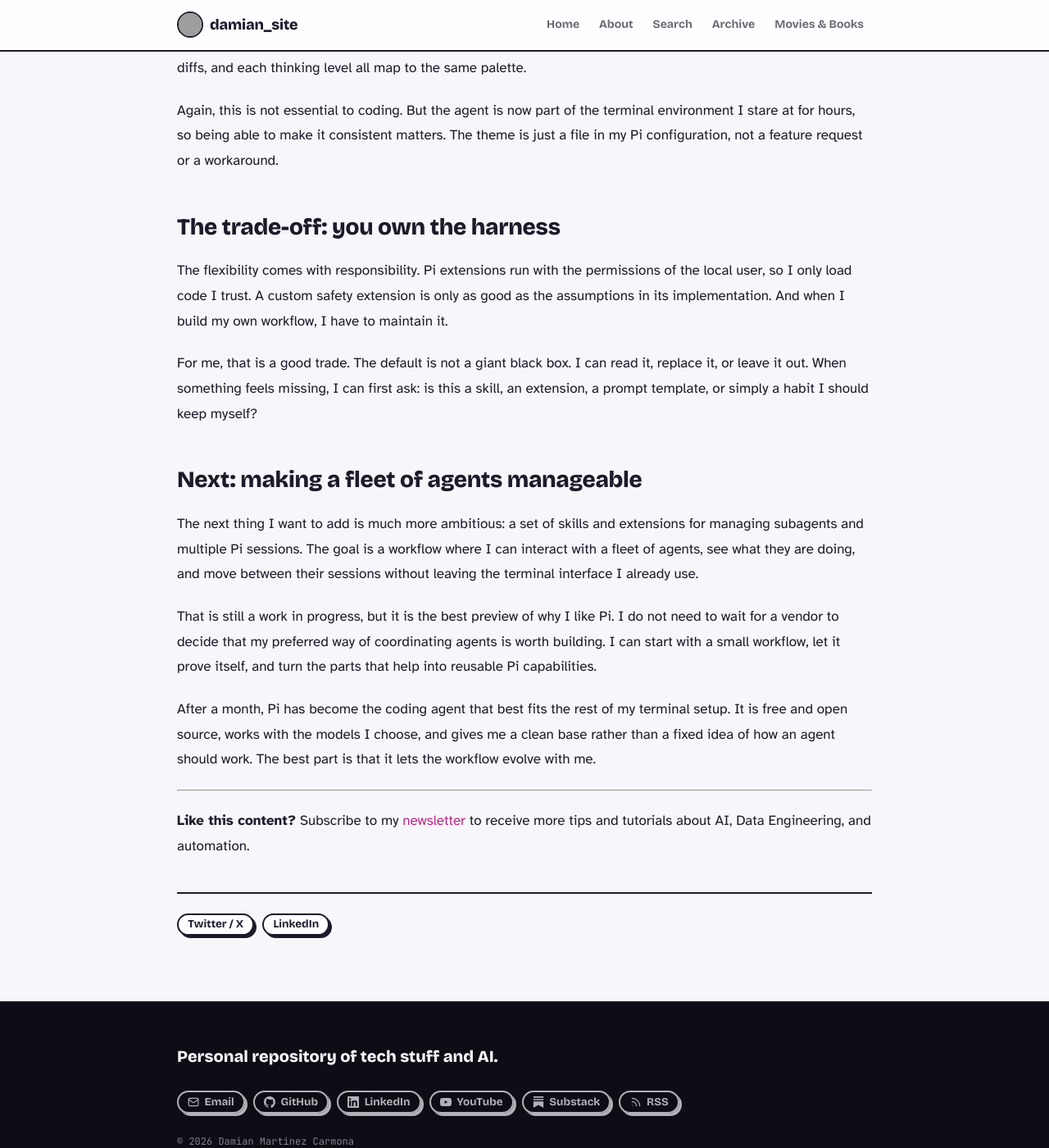
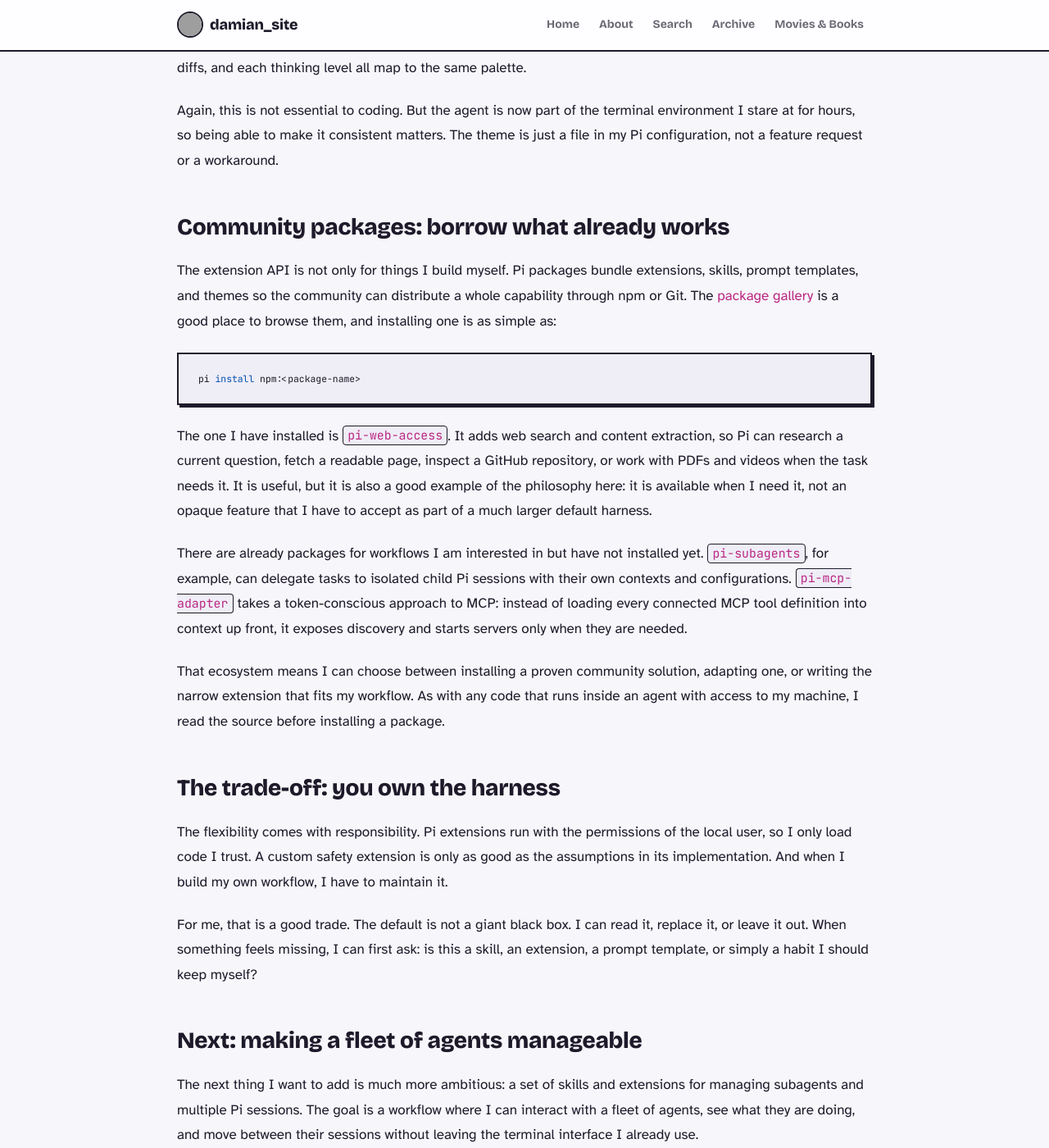
Before and after one commit to DamiMartinez/damimartinez.github.io, a Jekyll site: the page built from _posts/2026-10-04-why-i-like-pi-coding-agent.md, in a window 1280 px wide and 1400 px high, scrolled down 4208 px. Shown: the whole window at 82% size. Built offline with Jekyll 4.4.1, drawn with Linux system fonts in a browser that asks for light colours; grey boxes are pictures that could not be loaded.

Commit message:
content: add Pi community packages section

````diff
--- a/_posts/2026-10-04-why-i-like-pi-coding-agent.md
+++ b/_posts/2026-10-04-why-i-like-pi-coding-agent.md
@@ -86,6 +86,20 @@ In the previous post I made Terminal.app, tmux, Neovim, and Claude Code agree on
 
 Again, this is not essential to coding. But the agent is now part of the terminal environment I stare at for hours, so being able to make it consistent matters. The theme is just a file in my Pi configuration, not a feature request or a workaround.
 
+## Community packages: borrow what already works
+
+The extension API is not only for things I build myself. Pi packages bundle extensions, skills, prompt templates, and themes so the community can distribute a whole capability through npm or Git. The [package gallery](https://pi.dev/packages) is a good place to browse them, and installing one is as simple as:
+
+```bash
+pi install npm:<package-name>
+```
+
+The one I have installed is [`pi-web-access`](https://github.com/nicobailon/pi-web-access). It adds web search and content extraction, so Pi can research a current question, fetch a readable page, inspect a GitHub repository, or work with PDFs and videos when the task needs it. It is useful, but it is also a good example of the philosophy here: it is available when I need it, not an opaque feature that I have to accept as part of a much larger default harness.
+
+There are already packages for workflows I am interested in but have not installed yet. [`pi-subagents`](https://github.com/jwu/pi-subagents), for example, can delegate tasks to isolated child Pi sessions with their own contexts and configurations. [`pi-mcp-adapter`](https://github.com/nicobailon/pi-mcp-adapter) takes a token-conscious approach to MCP: instead of loading every connected MCP tool definition into context up front, it exposes discovery and starts servers only when they are needed.
+
+That ecosystem means I can choose between installing a proven community solution, adapting one, or writing the narrow extension that fits my workflow. As with any code that runs inside an agent with access to my machine, I read the source before installing a package.
+
 ## The trade-off: you own the harness
 
 The flexibility comes with responsibility. Pi extensions run with the permissions of the local user, so I only load code I trust. A custom safety extension is only as good as the assumptions in its implementation. And when I build my own workflow, I have to maintain it.
````
